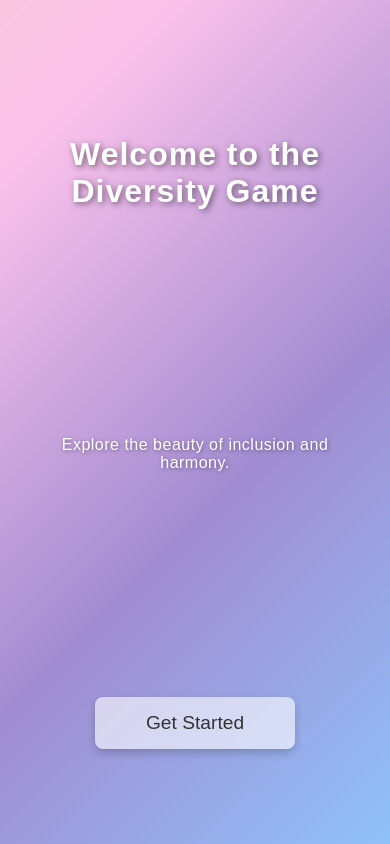
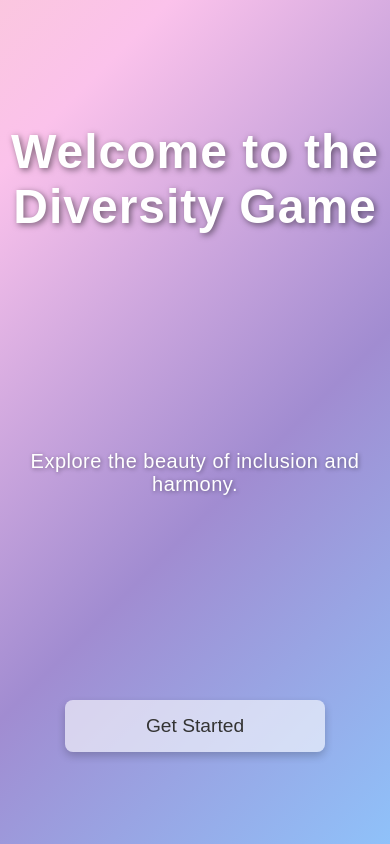
Before and after one commit to 510051/LEAD-program, a plain HTML site: page index.html in a window 390 px wide. Drawn offline with Linux system fonts and the light colour scheme.

Commit message:
Update index.html

```diff
--- a/index.html
+++ b/index.html
@@ -64,62 +64,46 @@
             letter-spacing: 0.5px;
         }
 
-        /* 按钮样式 */
-        button {
+        /* 开始按钮样式 */
+        .start-button {
+            display: inline-block;
             padding: 12px 25px;
             font-size: 1rem;
-            background-color: rgba(255, 255, 255, 0.6); /* 更亮的按钮背景 */
+            background-color: rgba(255, 255, 255, 0.6);
             border: none;
             color: #333;
             font-weight: 500;
-            cursor: pointer;
+            text-decoration: none;
             border-radius: 8px;
             transition: transform 0.3s ease, background-color 0.3s ease;
             box-shadow: 0 4px 8px rgba(0, 0, 0, 0.2);
         }
 
-        button:hover {
+        .start-button:hover {
             background-color: rgba(255, 255, 255, 1);
             transform: scale(1.05);
             box-shadow: 0 6px 12px rgba(0, 0, 0, 0.3);
         }
 
-        button:focus {
-            outline: none;
-        }
-
-        /* 移动端响应式样式 */
+        /* 移动端优化 */
         @media screen and (max-width: 768px) {
-            h1 {
-                font-size: 2rem;
-                padding: 0 15px;
-            }
-
-            p {
-                font-size: 1rem;
-                padding: 0 20px;
-            }
-
-            button {
-                padding: 15px 30px;  /* 增大按钮点击区域 */
+            .start-button {
+                padding: 15px 30px;
                 font-size: 1.2rem;
                 margin: 20px;
-                min-width: 200px;  /* 确保按钮足够大 */
-            }
-
-            .content {
-                padding: 20px;
+                min-width: 200px;
+                text-align: center;
             }
         }
 
-        /* 触摸优化 */
+        /* 触摸设备优化 */
         @media (hover: none) {
-            button {
+            .start-button {
                 -webkit-tap-highlight-color: transparent;
                 touch-action: manipulation;
             }
 
-            button:active {
+            .start-button:active {
                 transform: scale(0.95);
                 background-color: rgba(255, 255, 255, 0.8);
             }
@@ -134,9 +118,7 @@
     <div class="content">
         <h1>Welcome to the Diversity Game</h1>
         <p>Explore the beauty of inclusion and harmony.</p>
-        <a href="x.html" style="text-decoration: none;">
-            <button type="button">Get Started</button>
-        </a>
+        <a href="x.html" class="start-button">Get Started</a>
     </div>
 
     <!-- 动态背景 -->
```
